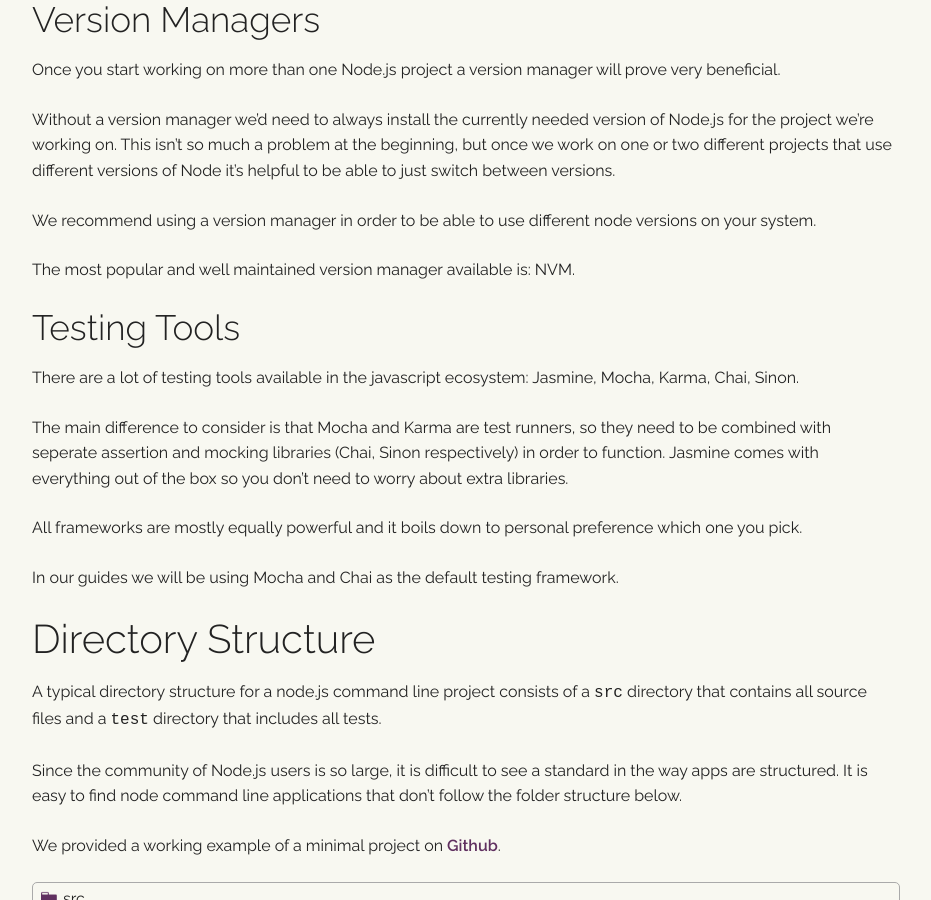
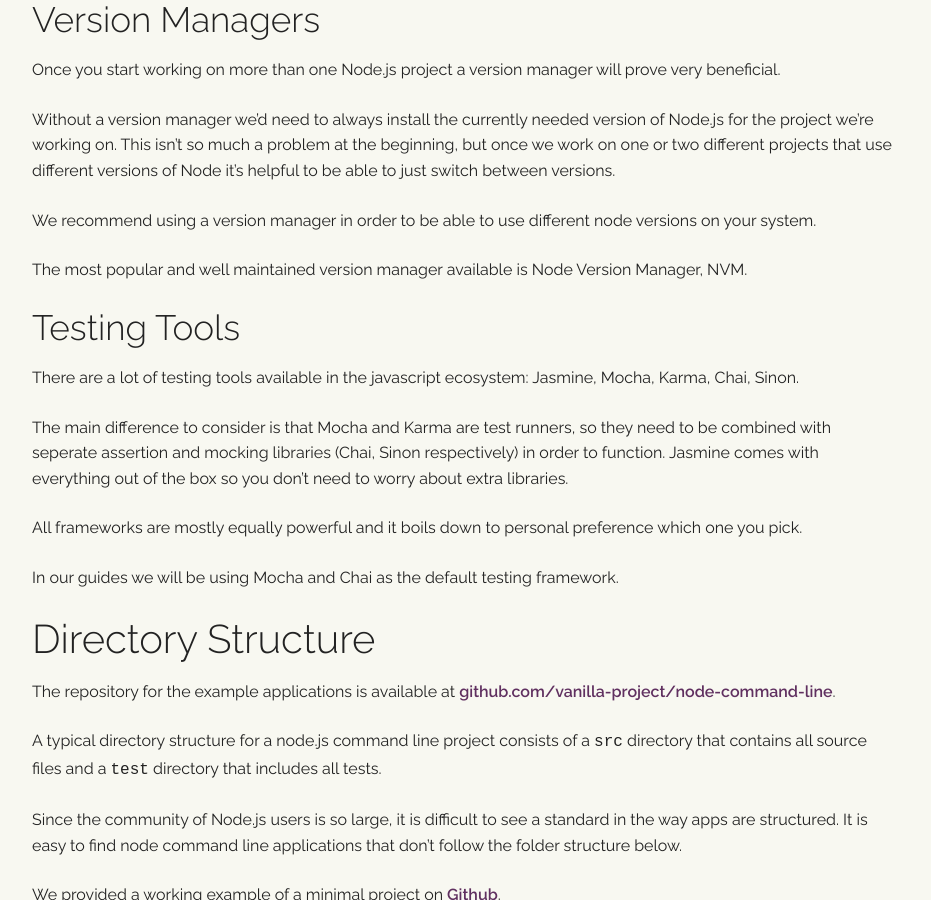
Before and after one commit to vanilla-project/vanilla-project.guide, a Jekyll site: the page built from _guides/node/command-line.md, in a window 1280 px wide and 900 px high, scrolled down 1784 px. Shown: the whole window, without its empty margins (174-1105 px from the left). Built offline with Jekyll 4.4.1, drawn with Linux system fonts in a browser that asks for light colours; some of the changed text lies outside the part shown.

Commit message:
Updates node-cmd with example repo and some text changes

```diff
--- a/_guides/node/command-line.md
+++ b/_guides/node/command-line.md
@@ -18,7 +18,7 @@ Node.js uses an event-driven, non-blocking I/O model that makes it lightweight a
 
 ## Topics, Tools and Terms
 
-Node packages are managed through a tool called _npm_. It comes with the Node.js language distribution itself.
+Node packages are managed through Node Package Manager, commonly called just _npm_. It comes with the Node.js language distribution itself.
 `npm` lets us run install commands to add packages to our system, for example `npm install express` will install Express.js on our system.
 
 
@@ -82,7 +82,8 @@ This isn't so much a problem at the beginning, but once we work on one or two di
 
 We recommend using a version manager in order to be able to use different node versions on your system.
 
-The most popular and well maintained version manager available is: NVM.
+The most popular and well maintained version manager available is Node Version
+Manager, NVM.
 
 
 ### Testing Tools
@@ -99,6 +100,8 @@ In our guides we will be using Mocha and Chai as the default testing framework.
 
 ## Directory Structure
 
+The repository for the example applications is available at [github.com/vanilla-project/node-command-line](https://github.com/vanilla-project/node-command-line).
+
 A typical directory structure for a node.js command line project consists of a `src` directory that contains all source files and a `test` directory that includes all tests.
 
 Since the community of Node.js users is so large, it is difficult to see a standard in the way apps are structured.
```
